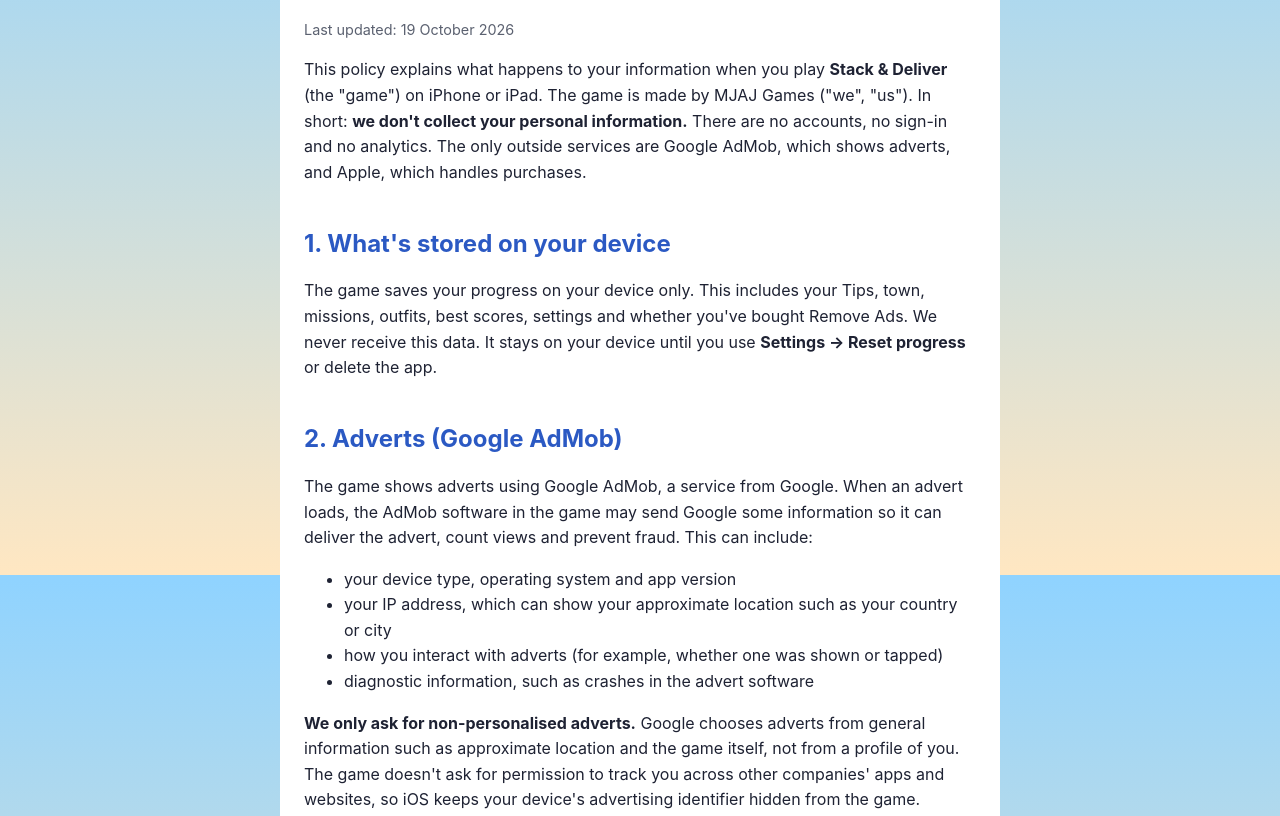
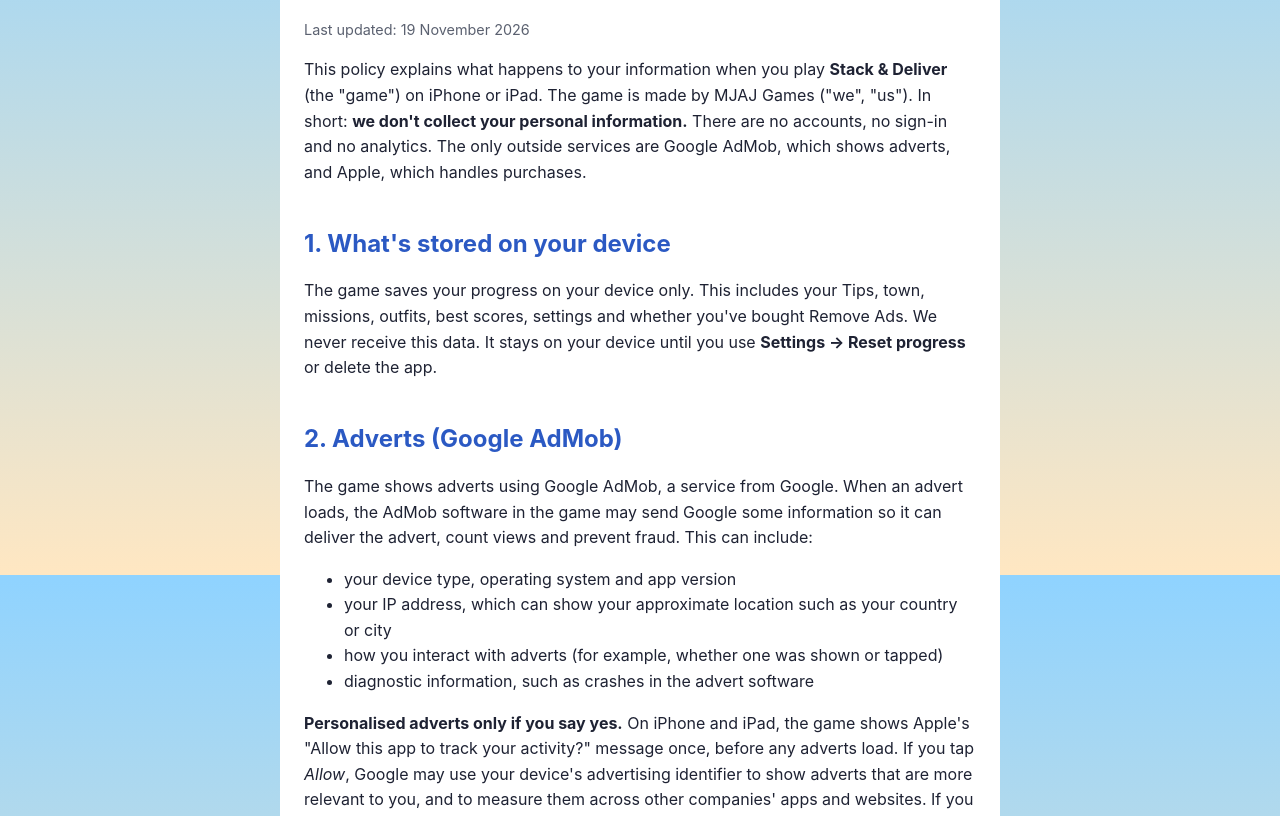
Before and after one commit to matelliott11/stack-and-deliver-site, a plain HTML site: page privacy.html in a window 1280 px wide. Shown: the part 225-1041 px from the top of the page. Drawn offline with Linux system fonts and the light colour scheme.

Commit message:
Privacy policy: explain Apple's tracking permission and personalised ads

```diff
--- a/privacy.html
+++ b/privacy.html
@@ -14,7 +14,7 @@
   </header>
   <main>
     <h1>Privacy Policy</h1>
-    <p class="updated">Last updated: 19 October 2026</p>
+    <p class="updated">Last updated: 19 November 2026</p>
     <p>This policy explains what happens to your information when you play <strong>Stack &amp; Deliver</strong> (the "game") on iPhone or iPad. The game is made by MJAJ Games ("we", "us"). In short: <strong>we don't collect your personal information.</strong> There are no accounts, no sign-in and no analytics. The only outside services are Google AdMob, which shows adverts, and Apple, which handles purchases.</p>
 
     <h2>1. What's stored on your device</h2>
@@ -28,7 +28,7 @@
       <li>how you interact with adverts (for example, whether one was shown or tapped)</li>
       <li>diagnostic information, such as crashes in the advert software</li>
     </ul>
-    <p><strong>We only ask for non-personalised adverts.</strong> Google chooses adverts from general information such as approximate location and the game itself, not from a profile of you. The game doesn't ask for permission to track you across other companies' apps and websites, so iOS keeps your device's advertising identifier hidden from the game.</p>
+    <p><strong>Personalised adverts only if you say yes.</strong> On iPhone and iPad, the game shows Apple's "Allow this app to track your activity?" message once, before any adverts load. If you tap <em>Allow</em>, Google may use your device's advertising identifier to show adverts that are more relevant to you, and to measure them across other companies' apps and websites. If you tap <em>Ask App Not to Track</em>, the advertising identifier stays hidden and the game only asks Google for non-personalised adverts, chosen from general information such as approximate location and the game itself. The game plays exactly the same either way, and you can change your answer at any time in your device's Settings &rarr; Privacy &amp; Security &rarr; Tracking.</p>
     <p>Google handles this information under its own policies. To find out more, read <a href="https://policies.google.com/technologies/partner-sites">How Google uses information from sites or apps that use its services</a> and the <a href="https://policies.google.com/privacy">Google Privacy Policy</a>.</p>
 
     <h2>3. Consent (UK, EU and similar regions)</h2>
```
